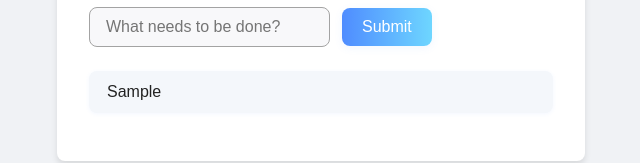
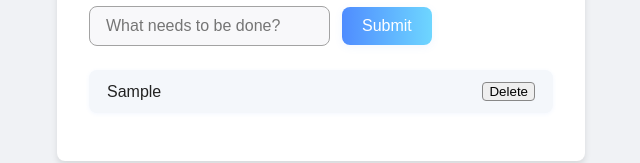
Before and after one commit to SpiriT-L/my-todo-app, a React (Vite) app: page / in a window 1280 px wide. Both pictures are taken after typing "Sample" into the empty fields and a click on the button "Submit". Shown: the part 372-535 px from the top of the page, without its empty margins (351-991 px from the left). Built offline with nearby package versions, Linux system fonts and the light colour scheme.

Commit message:
feat: add handleDeleteTodo and handleToggleComplete

```diff
--- a/src/App.css
+++ b/src/App.css
@@ -75,8 +75,25 @@ h1 {
   justify-content: space-between;
   align-items: center;
   box-shadow: 0 1px 4px rgba(79, 140, 255, 0.07);
+  cursor: pointer;
+}
+
+.todo-item span {
+  width: 1000%;
 }
 
 .todo-item:hover {
   background: #eaf2ff;
 }
+
+.completed {
+  text-decoration: line-through;
+  color: #888;
+}
+
+.delete-btn{
+border-radius: 4px;
+border: 1px solid #888;
+cursor: pointer;
+text-decoration: none;
+}
--- a/src/App.jsx
+++ b/src/App.jsx
@@ -23,6 +23,18 @@ const App = () => {
     setInputValue('');
   };
 
+  const handleDeleteTodo = id => {
+    setTodos(todos.filter(todo => todo.id !== id));
+  };
+
+  const handleToggleComplete = id => {
+    setTodos(
+      todos.map(todo =>
+        todo.id === id ? { ...todo, completed: !todo.completed } : todo
+      )
+    );
+  };
+
   return (
     <div className='App'>
       <h1>My To-Do</h1>
@@ -41,8 +53,19 @@ const App = () => {
 
       <ul className='todo-list'>
         {todos.map(todo => (
-          <li key={todo.id} className='todo-item'>
-            <span>{todo.text}</span>
+          <li
+            key={todo.id}
+            className={`todo-item ${todo.completed ? 'completed' : ''}`}
+          >
+            <span onClick={() => handleToggleComplete(todo.id)}>
+              {todo.text}
+            </span>
+            <button
+              onClick={() => handleDeleteTodo(todo.id)}
+              className='delete-btn'
+            >
+              Delete
+            </button>
           </li>
         ))}
       </ul>
```
